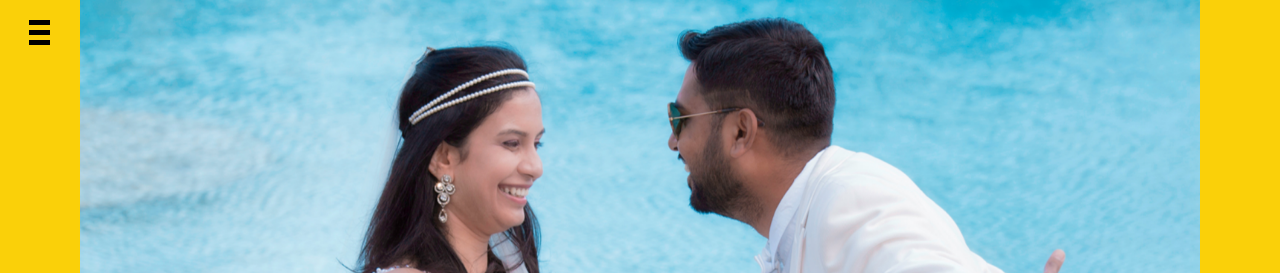
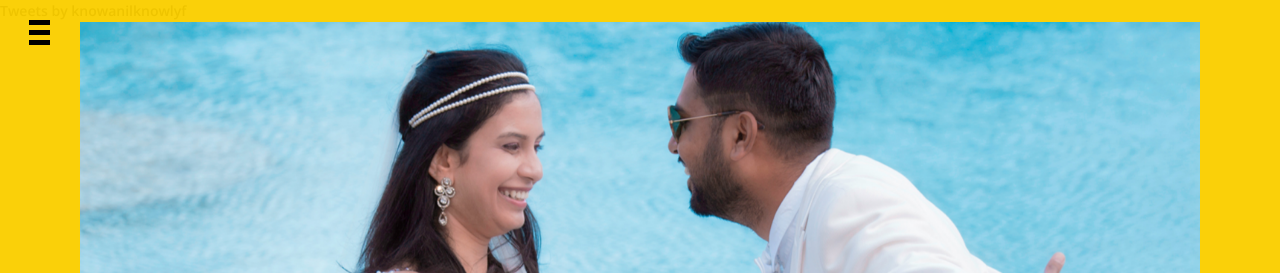
Before and after one commit to knowanilknowlyf/knowanilknowlyf.github.io, a plain HTML site: page index.html in a window 1280 px wide. Shown: the top 273 px of the page. Drawn offline with nearby package versions, Linux system fonts and the light colour scheme.

Commit message:
Update index.html

```diff
--- a/index.html
+++ b/index.html
@@ -21,8 +21,10 @@
 
   </head>
   <body>
+
     <div id="st-container" class="st-container">
         <div class="st-pusher">
+                        <a class="twitter-timeline" href="https://twitter.com/knowanilknowlyf">Tweets by knowanilknowlyf</a> <script async src="//platform.twitter.com/widgets.js" charset="utf-8"></script>
 
             <nav class="st-menu st-effect-1 site-navigation navbar-collapse collapse" id="menu-1" role="navigation">
                 <div class="nav-menu">
```
